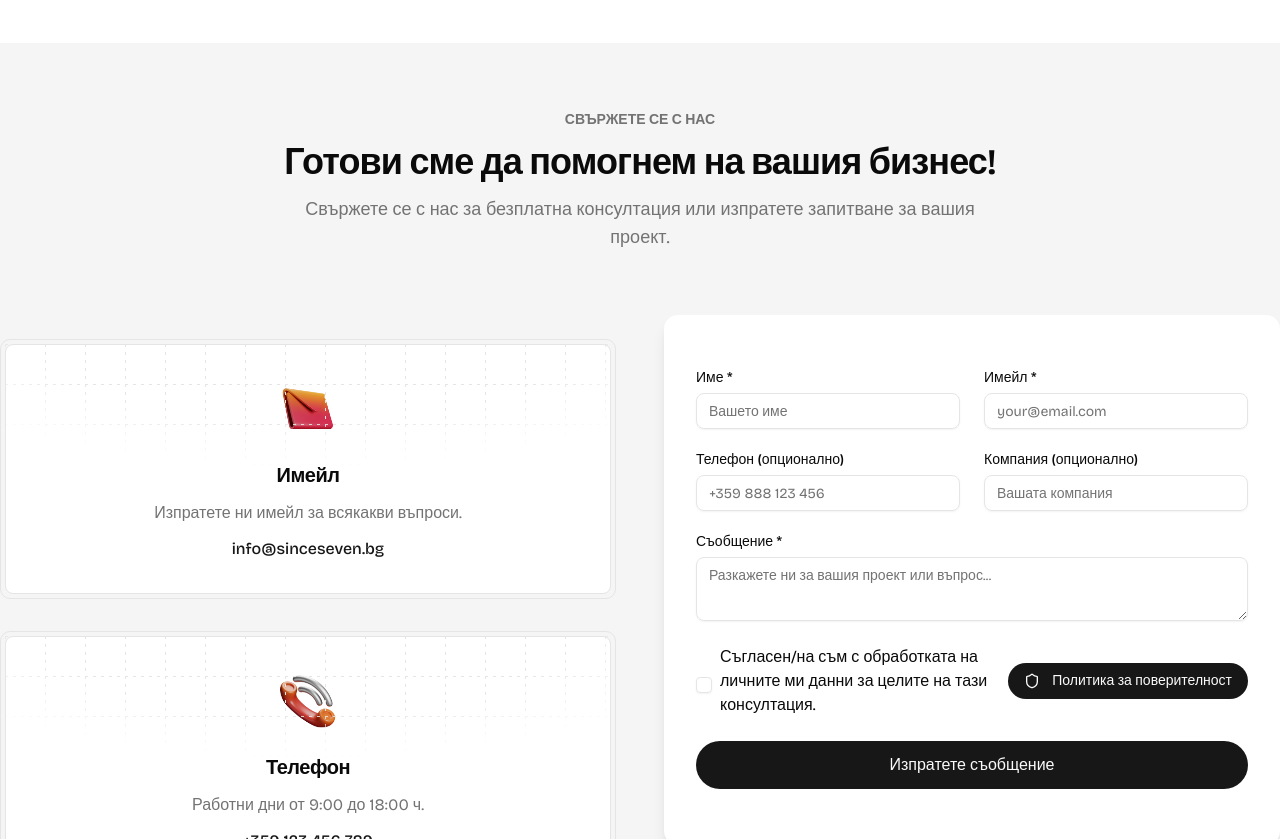
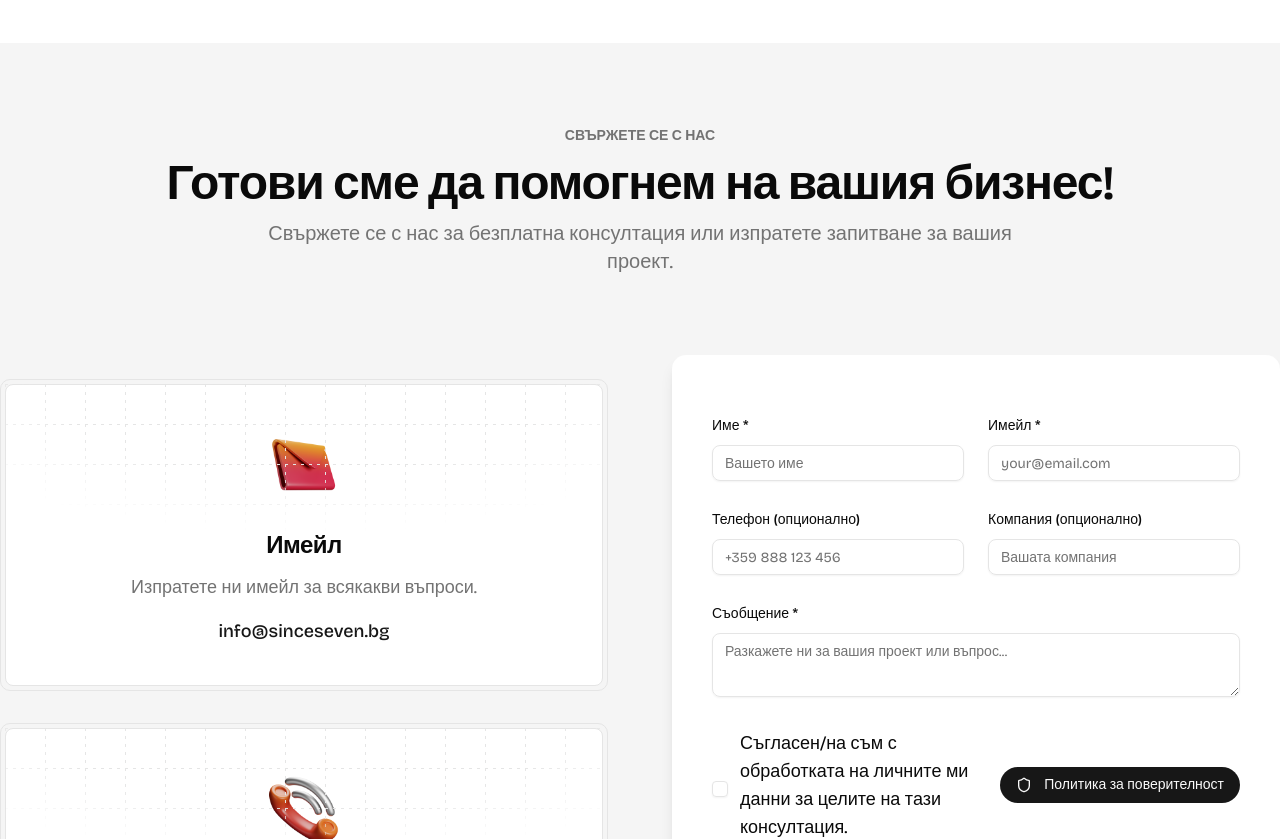
Before and after one commit to SinceSeven/SinceSeven, a Next.js app: page / in a window 1280 px wide. Shown: the part 7220-8059 px from the top of the page. Built offline with nearby package versions, Linux system fonts and the light colour scheme.

Commit message:
seo, contact

```diff
--- a/components/contact-section.tsx
+++ b/components/contact-section.tsx
@@ -29,23 +29,23 @@ export const ContactSection = () => {
     return (
       <section
         id="contact"
-        className="py-16 bg-gradient-to-b from-background to-accent/20"
+        className="py-20 bg-gradient-to-b from-background to-accent/20"
       >
         <div className="w-full max-w-3xl mx-auto px-6 text-center">
-          <div className="mx-auto w-16 h-16 flex items-center justify-center bg-green-100 text-green-600 rounded-full mb-6">
-            <CheckCircle className="w-8 h-8" />
+          <div className="mx-auto w-20 h-20 flex items-center justify-center bg-green-100 text-green-600 rounded-full mb-6">
+            <CheckCircle className="w-10 h-10" />
           </div>
-          <h2 className="text-2xl sm:text-3xl md:text-4xl font-semibold tracking-tight text-green-600">
+          <h2 className="text-3xl sm:text-4xl md:text-5xl font-semibold tracking-tight text-green-600">
             Благодарим ви!
           </h2>
-          <p className="mt-4 text-base sm:text-lg text-muted-foreground">
+          <p className="mt-4 text-lg sm:text-xl text-muted-foreground">
             Вашето съобщение беше изпратено успешно. Ще се свържем с вас
             възможно най-скоро.
           </p>
           <Button
             onClick={() => window.location.reload()}
             variant="outline"
-            className="mt-6 w-full sm:w-auto"
+            className="mt-6 w-full sm:w-auto px-10 py-3 text-lg"
           >
             Изпратете друго съобщение
           </Button>
@@ -55,35 +55,36 @@ export const ContactSection = () => {
   }
 
   return (
-    <section id="contact" className="py-16 bg-primary/4">
+    <section id="contact" className="py-20 bg-primary/4">
       <div className="w-full max-w-7xl mx-auto px-6 xl:px-0">
-        <div className="text-center mb-12 sm:mb-16">
+        <div className="text-center mb-14 sm:mb-20">
           <span className="text-muted-foreground uppercase font-semibold text-sm">
             Свържете се с нас
           </span>
-          <h2 className="mt-3 text-2xl sm:text-3xl md:text-4xl font-semibold tracking-tight">
+          <h2 className="mt-3 text-3xl sm:text-4xl md:text-5xl font-semibold tracking-tight">
             Готови сме да помогнем на вашия бизнес!
           </h2>
-          <p className="mt-3 text-base sm:text-lg text-muted-foreground max-w-2xl mx-auto">
+          <p className="mt-3 text-lg sm:text-xl text-muted-foreground max-w-3xl mx-auto">
             Свържете се с нас за безплатна консултация или изпратете запитване
             за вашия проект.
           </p>
         </div>
 
-        <div className="grid lg:grid-cols-2 gap-10 md:gap-12 items-start">
-          <div className="grid sm:grid-cols-2 lg:grid-cols-1 gap-x-6 gap-y-8 mt-6">
-            <div className="rounded-lg border bg-muted p-1 relative">
-              <div className="relative px-6 py-8 bg-card rounded-md border flex flex-col items-center">
-                <Image src={emailIcon} alt="Email Icon" className="h-16 w-16" />
-                <h3 className="mt-5 text-xl font-semibold tracking-tight text-center">
+        <div className="grid lg:grid-cols-2 gap-12 md:gap-16 items-center">
+          {/* Phone/Email Cards */}
+          <div className="grid sm:grid-cols-2 lg:grid-cols-1 gap-8 mt-6">
+            <div className="rounded-lg border bg-muted p-1 relative lg:h-full">
+              <div className="relative px-8 py-10 bg-card rounded-md border flex flex-col items-center h-full">
+                <Image src={emailIcon} alt="Email Icon" className="h-20 w-20" />
+                <h3 className="mt-6 text-2xl font-semibold tracking-tight text-center">
                   Имейл
                 </h3>
-                <p className="mt-3 text-center text-muted-foreground">
+                <p className="mt-3 text-center text-muted-foreground text-lg">
                   Изпратете ни имейл за всякакви въпроси.
                 </p>
                 <Link
                   href="mailto:info@sinceseven.bg"
-                  className="mt-3 text-center font-medium text-primary hover:underline break-words"
+                  className="mt-4 text-center font-medium text-primary hover:underline break-words text-lg"
                 >
                   info@sinceseven.bg
                 </Link>
@@ -91,18 +92,16 @@ export const ContactSection = () => {
               </div>
             </div>
 
-            <div className="rounded-lg border bg-muted p-1 relative">
-              <div className="relative px-6 py-8 bg-card rounded-md border flex flex-col items-center">
-                <Image src={phoneIcon} alt="Phone Icon" className="h-16 w-16" />
-                <h3 className="mt-5 text-xl font-semibold tracking-tight text-center">
+            <div className="rounded-lg border bg-muted p-1 relative lg:h-full">
+              <div className="relative px-8 py-10 bg-card rounded-md border flex flex-col items-center h-full">
+                <Image src={phoneIcon} alt="Phone Icon" className="h-20 w-20" />
+                <h3 className="mt-6 text-2xl font-semibold tracking-tight text-center">
                   Телефон
                 </h3>
-                <p className="mt-3 text-center text-muted-foreground">
-                  Работни дни от 9:00 до 18:00 ч.
-                </p>
+
                 <Link
                   href="tel:+359123456789"
-                  className="mt-3 text-center font-medium text-primary hover:underline"
+                  className="mt-4 text-center font-medium text-primary hover:underline text-lg"
                 >
                   +359 123 456 789
                 </Link>
@@ -111,11 +110,15 @@ export const ContactSection = () => {
             </div>
           </div>
 
-          <Card className="bg-card shadow-lg border-0">
-            <CardContent className="p-6 md:p-8">
-              <form onSubmit={handleSubmit}>
-                <div className="grid gap-4 md:gap-6">
-                  <div className="grid grid-cols-1 md:grid-cols-2 gap-4 md:gap-6">
+          {/* Contact Form */}
+          <Card className="bg-card shadow-lg border-0 w-full lg:self-stretch">
+            <CardContent className="p-8 md:p-10 h-full flex flex-col">
+              <form
+                onSubmit={handleSubmit}
+                className="flex flex-col h-full justify-between"
+              >
+                <div className="grid gap-6 md:gap-8">
+                  <div className="grid grid-cols-1 md:grid-cols-2 gap-6">
                     <div>
                       <Label htmlFor="name">Име *</Label>
                       <Input
@@ -123,7 +126,7 @@ export const ContactSection = () => {
                         id="name"
                         value={formData.name}
                         onChange={(e) => updateField("name", e.target.value)}
-                        className={`mt-2 ${
+                        className={`mt-3 text-lg ${
                           errors.name ? "border-red-500" : ""
                         }`}
                         disabled={isLoading}
@@ -142,7 +145,7 @@ export const ContactSection = () => {
                         id="email"
                         value={formData.email}
                         onChange={(e) => updateField("email", e.target.value)}
-                        className={`mt-2 ${
+                        className={`mt-3 text-lg ${
                           errors.email ? "border-red-500" : ""
                         }`}
                         disabled={isLoading}
@@ -154,7 +157,8 @@ export const ContactSection = () => {
                       )}
                     </div>
                   </div>
-                  <div className="grid grid-cols-1 md:grid-cols-2 gap-4 md:gap-6">
+
+                  <div className="grid grid-cols-1 md:grid-cols-2 gap-6">
                     <div>
                       <Label htmlFor="phone">Телефон (опционално)</Label>
                       <Input
@@ -162,7 +166,7 @@ export const ContactSection = () => {
                         id="phone"
                         value={formData.phone || ""}
                         onChange={(e) => updateField("phone", e.target.value)}
-                        className={`mt-2 ${
+                        className={`mt-3 text-lg ${
                           errors.phone ? "border-red-500" : ""
                         }`}
                         disabled={isLoading}
@@ -180,7 +184,7 @@ export const ContactSection = () => {
                         id="company"
                         value={formData.company || ""}
                         onChange={(e) => updateField("company", e.target.value)}
-                        className={`mt-2 ${
+                        className={`mt-3 text-lg ${
                           errors.company ? "border-red-500" : ""
                         }`}
                         disabled={isLoading}
@@ -200,10 +204,10 @@ export const ContactSection = () => {
                       placeholder="Разкажете ни за вашия проект или въпрос..."
                       value={formData.message}
                       onChange={(e) => updateField("message", e.target.value)}
-                      className={`mt-2 ${
+                      className={`mt-3 text-lg ${
                         errors.message ? "border-red-500" : ""
                       }`}
-                      rows={6}
+                      rows={8}
                       disabled={isLoading}
                     />
                     {errors.message && (
@@ -213,7 +217,7 @@ export const ContactSection = () => {
                     )}
                   </div>
 
-                  <div className="flex flex-col sm:flex-row items-start sm:items-center gap-2">
+                  <div className="flex flex-col sm:flex-row items-start sm:items-center gap-3 text-lg">
                     <Checkbox
                       id="terms"
                       disabled={isLoading}
@@ -248,13 +252,13 @@ export const ContactSection = () => {
 
                 <Button
                   type="submit"
-                  className="mt-6 w-full"
+                  className="mt-8 w-full text-lg py-4"
                   size="lg"
                   disabled={isLoading}
                 >
                   {isLoading ? (
                     <>
-                      <Loader2 className="mr-2 h-4 w-4 animate-spin" />
+                      <Loader2 className="mr-2 h-5 w-5 animate-spin" />
                       Изпращане...
                     </>
                   ) : (
@@ -262,7 +266,7 @@ export const ContactSection = () => {
                   )}
                 </Button>
                 {errors.general && (
-                  <p className="text-red-500 text-sm mt-1">{errors.general}</p>
+                  <p className="text-red-500 text-sm mt-2">{errors.general}</p>
                 )}
               </form>
             </CardContent>
@@ -277,6 +281,7 @@ export const ContactSection = () => {
     </section>
   );
 };
+
 const PatternDashedTop = () => {
   return (
     <div
```
Also changed, not shown: components/faq.tsx (+18 -7 lines).
